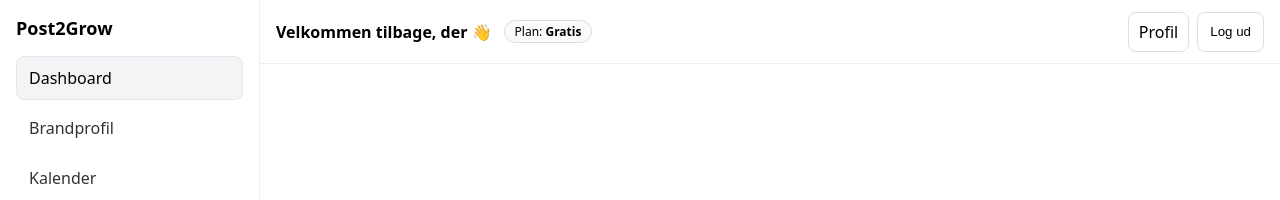
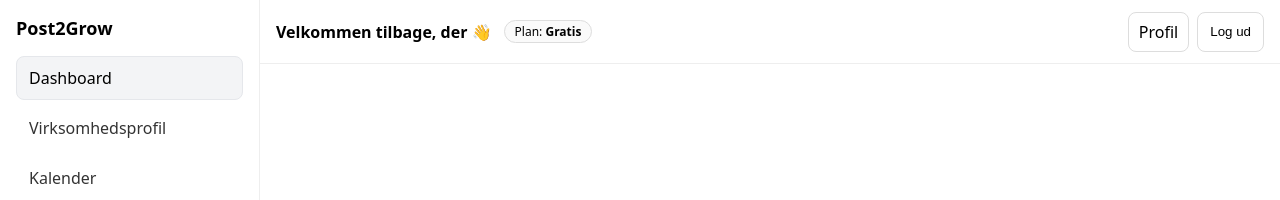
Before and after one commit to obe2904-dev/p2g-app, a Next.js app: page / in a window 1280 px wide. Shown: the top 200 px of the page. Built offline with nearby package versions, Linux system fonts and the light colour scheme; no server answers; the database is empty.

Commit message:
Update AppSidebar.tsx

```diff
--- a/components/AppSidebar.tsx
+++ b/components/AppSidebar.tsx
@@ -70,7 +70,7 @@ export default function AppSidebar() {
       {/* Navigation */}
       <nav style={{ display: 'grid', gap: 6 }}>
         <NavItem href="/" label="Dashboard" currentPath={pathname} />
-        <NavItem href="/brand" label="Brandprofil" currentPath={pathname} />
+        <NavItem href="/brand" label="Virksomhedsprofil" currentPath={pathname} />
         <NavItem href="/calendar" label="Kalender" currentPath={pathname} />
         <NavItem href="/posts" label="Opslag" currentPath={pathname} />
         <NavItem href="/gallery" label="Billeder og video" currentPath={pathname} />
```
